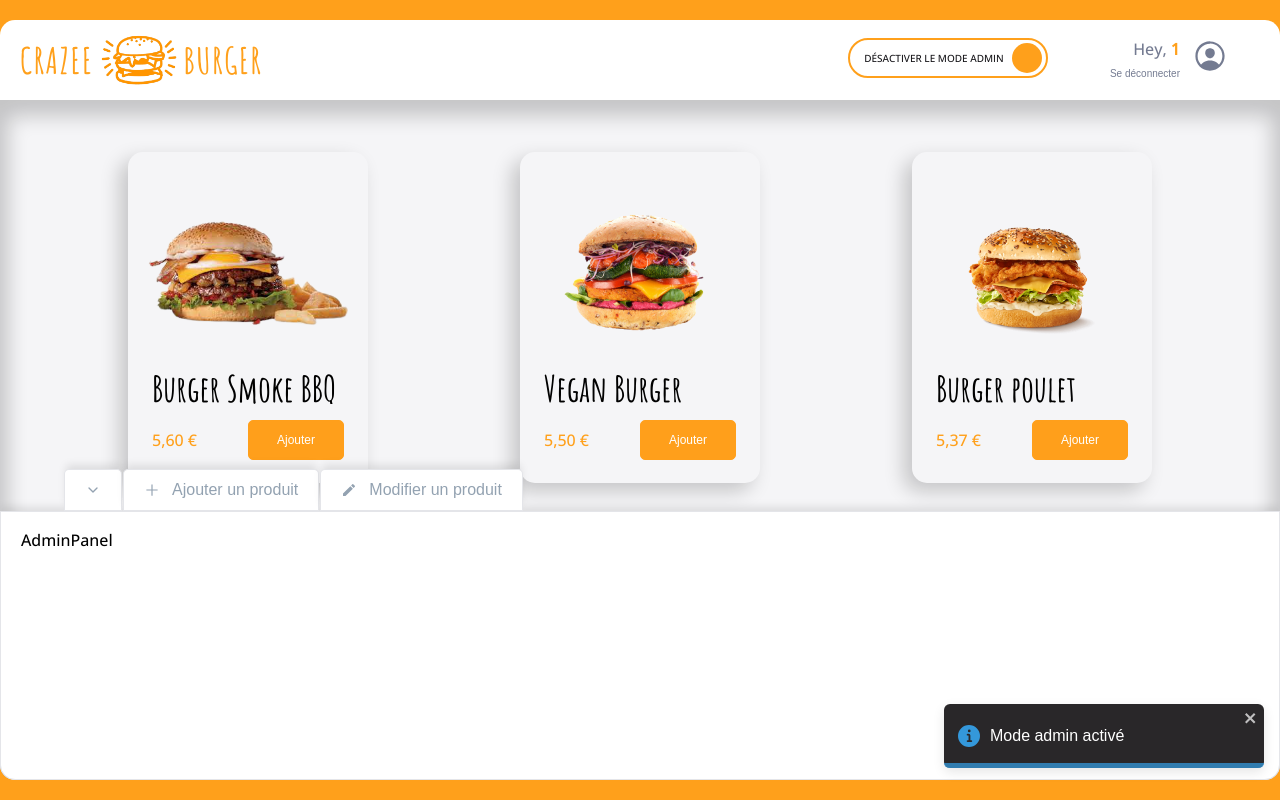
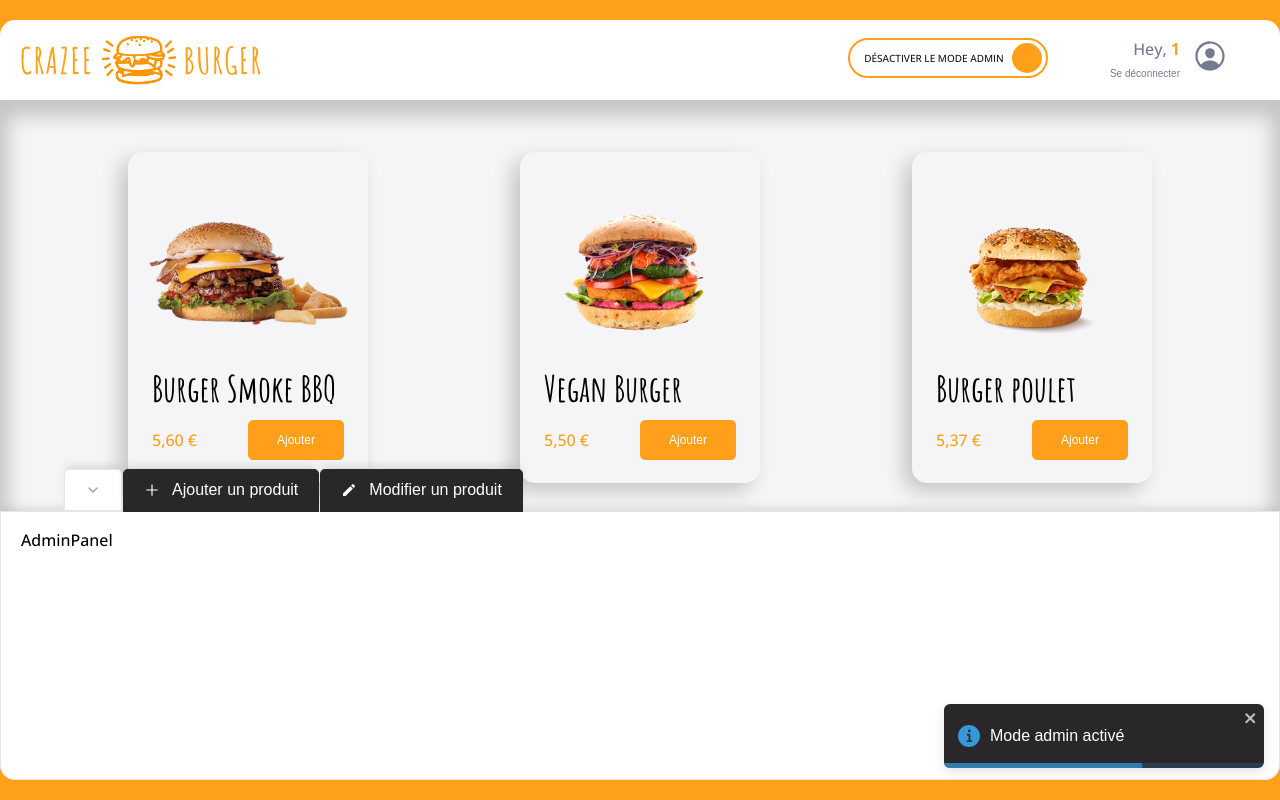
Before and after one commit to Martins-Anthony/crazee-burger, a React (Vite) app: page /order/1 in a window 1280 px wide. Both pictures are taken after a click on the label 947 px from the left and 58 px from the top of the page. Built offline with nearby package versions, Linux system fonts and the light colour scheme; grey boxes are pictures that could not be loaded.

Commit message:
🚧  F07: ADMIN > AdminTabs > panelTab

```diff
--- a/src/components/pages/order/Main/Admin/Admin.jsx
+++ b/src/components/pages/order/Main/Admin/Admin.jsx
@@ -2,15 +2,21 @@ import styled from 'styled-components'
 import AdminPanel from './AdminPanel'
 import AdminTabs from './AdminTabs'
 import { theme } from '../../../../../theme'
-import { useContext } from 'react'
-import OrderContext from '../../../../../context/OrderContext'
+import { useState } from 'react'
 
 export default function Admin() {
-  const { isAdminPanel } = useContext(OrderContext)
+  const [isCollapsed, setIsCollapsed] = useState(false)
+  const [isTabSelected, setTabSelected] = useState('add')
+
   return (
     <AdminStyled>
-      <AdminTabs />
-      {isAdminPanel && <AdminPanel />}
+      <AdminTabs
+        isCollapsed={isCollapsed}
+        setIsCollapsed={setIsCollapsed}
+        isTabSelected={isTabSelected}
+        setTabSelected={setTabSelected}
+      />
+      {!isCollapsed && <AdminPanel />}
     </AdminStyled>
   )
 }
--- a/src/components/pages/order/Main/Admin/AdminTabs.jsx
+++ b/src/components/pages/order/Main/Admin/AdminTabs.jsx
@@ -2,38 +2,41 @@ import styled from 'styled-components'
 import { FiChevronDown, FiChevronUp } from 'react-icons/fi'
 import { AiOutlinePlus } from 'react-icons/ai'
 import { MdModeEditOutline } from 'react-icons/md'
-import { v4 as uuidv4 } from 'uuid'
-import React, { useContext, Fragment } from 'react'
-import OrderContext from '../../../../../context/OrderContext'
+import React, { Fragment } from 'react'
 import Tab from '../../../../reusable-ui/Tab'
+import { theme } from '../../../../../theme'
 
-export default function AdminTabs() {
-  const { isAdminPanel, setIsAdminPanel } = useContext(OrderContext)
-
+export default function AdminTabs({ isCollapsed, setIsCollapsed, isTabSelected, setTabSelected }) {
   const panelTab = [
     {
-      id: uuidv4(),
+      id: 'collapseUpAndDown',
       label: '',
-      icon: isAdminPanel ? <FiChevronDown /> : <FiChevronUp />,
-      onClick: () => {
-        setIsAdminPanel(!isAdminPanel)
-      },
+      Icon: isCollapsed ? <FiChevronUp /> : <FiChevronDown />,
+      onClick: () => setIsCollapsed(!isCollapsed),
+      className: isCollapsed ? 'is-active' : '',
     },
     {
-      id: uuidv4(),
+      id: 'add',
       label: 'Ajouter un produit',
-      icon: <AiOutlinePlus />,
+      Icon: <AiOutlinePlus />,
       onClick: () => {},
+      className: isTabSelected ? 'is-active' : '',
     },
-    { id: uuidv4(), label: 'Modifier un produit', icon: <MdModeEditOutline />, onClick: () => {} },
+    {
+      id: 'edit',
+      label: 'Modifier un produit',
+      Icon: <MdModeEditOutline />,
+      onClick: () => {},
+      className: isTabSelected ? 'is-active' : '',
+    },
   ]
 
   return (
     <AdminTabsStyled>
-      {panelTab.map(({ id, label, icon, onClick }) => {
+      {panelTab.map(({ id, label, Icon, onClick, className }) => {
         return (
           <Fragment key={id}>
-            <Tab icon={icon} label={label} onClick={onClick} />
+            <Tab Icon={Icon} label={label} onClick={onClick} className={className} />
           </Fragment>
         )
       })}
@@ -44,4 +47,10 @@ export default function AdminTabs() {
 const AdminTabsStyled = styled.div`
   display: flex;
   gap: 1px;
+
+  .is-active {
+    background: ${theme.colors.background_dark};
+    color: ${theme.colors.white};
+    border-color: ${theme.colors.background_dark};
+  }
 `
--- a/src/components/reusable-ui/Tab.jsx
+++ b/src/components/reusable-ui/Tab.jsx
@@ -1,10 +1,10 @@
 import styled from 'styled-components'
 import { theme } from '../../theme'
 
-export default function Tab({ label, icon, onClick }) {
+export default function Tab({ label, Icon, onClick, className }) {
   return (
-    <TabStyled onClick={onClick}>
-      <span className="icon">{icon}</span>
+    <TabStyled onClick={onClick} className={className}>
+      <span className="icon">{Icon}</span>
       {label}
     </TabStyled>
   )
--- a/src/context/OrderContext.jsx
+++ b/src/context/OrderContext.jsx
@@ -3,6 +3,4 @@ import { createContext } from 'react'
 export default createContext({
   isModeAdmin: false,
   setIsModeAdmin: () => {},
-  isAdminPanel: true,
-  setIsAdminPanel: () => {},
 })
```
